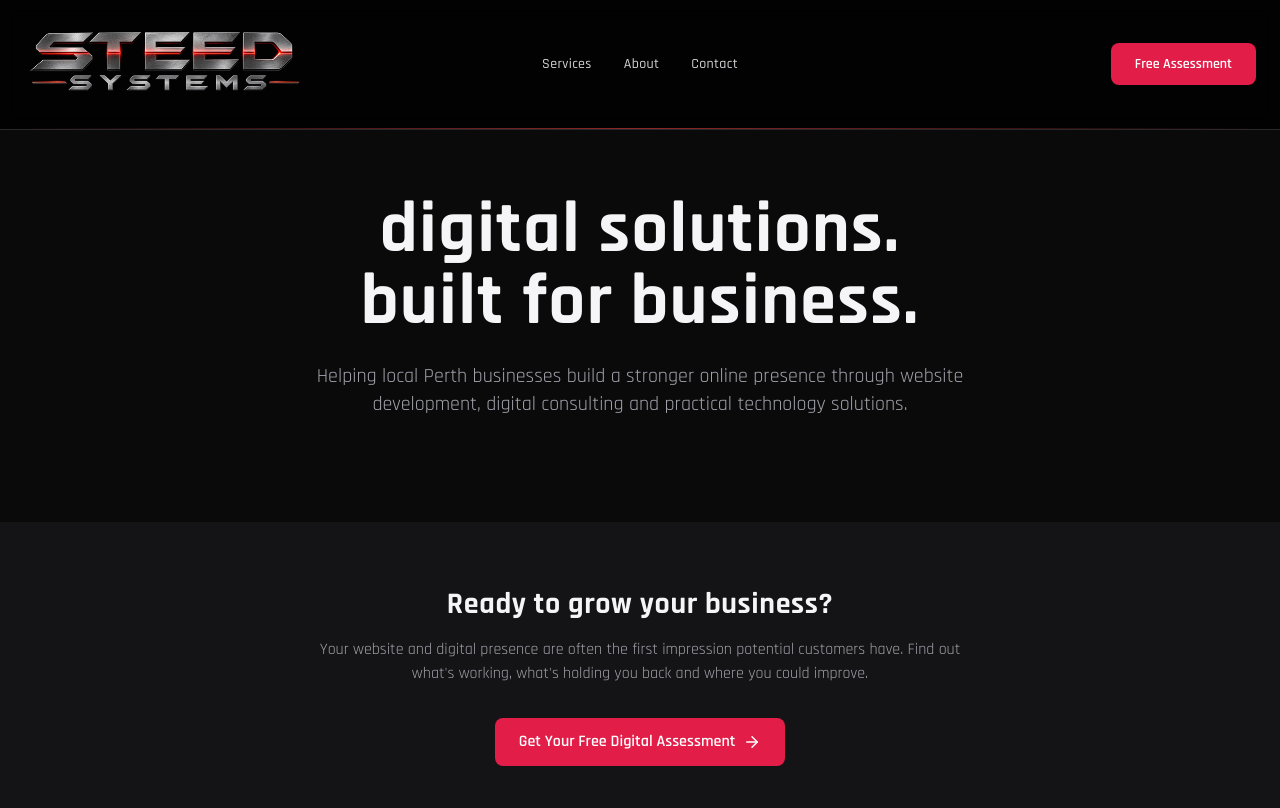
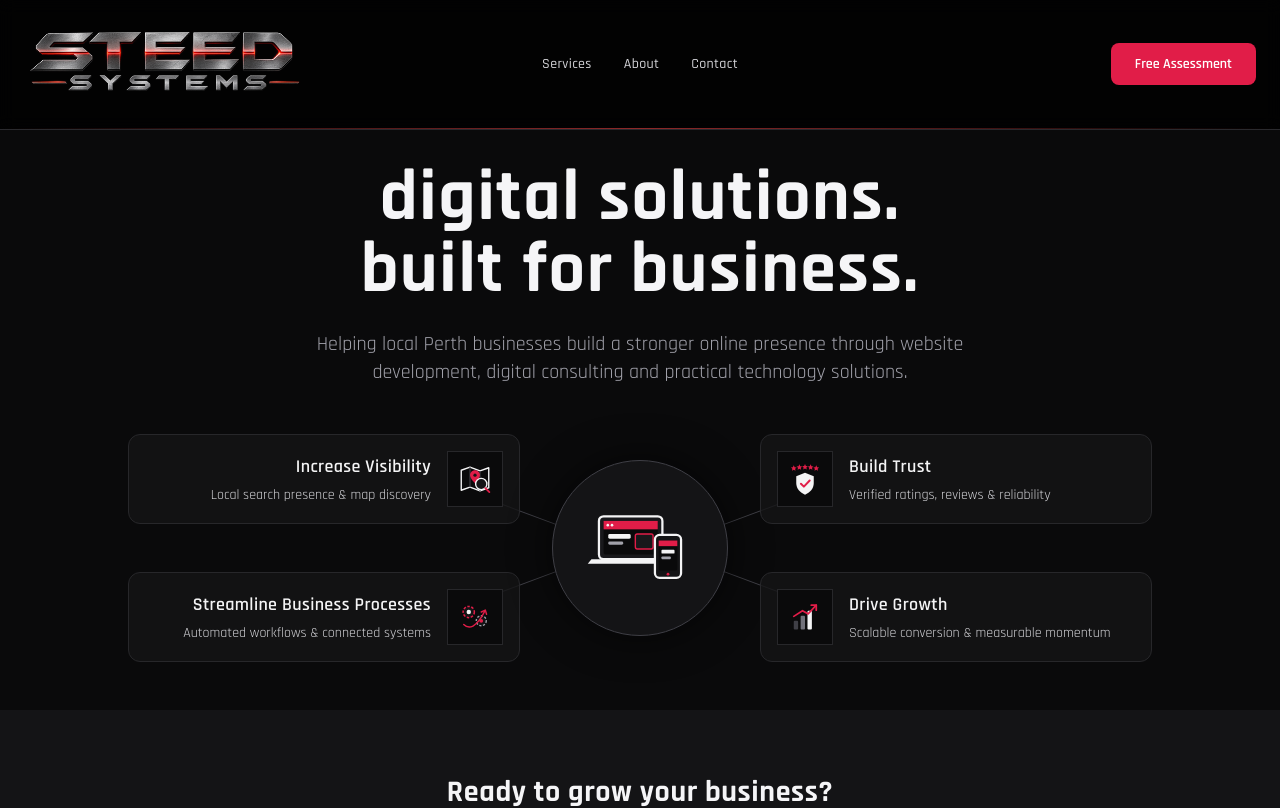
Before and after one commit to EvanSteed/steed-systems, a React (Vite) app: page / in a window 1280 px wide. Shown: the top 808 px of the page. Built offline with nearby package versions, Linux system fonts and the light colour scheme.

Commit message:
Update diagram spacing

```diff
--- /dev/null
+++ b/src/components/OnlinePresenceDiagram.tsx
@@ -0,0 +1,269 @@
+"use client";
+
+interface NodeItem {
+  id: string;
+  title: string;
+  description: string;
+  position: "top-left" | "bottom-left" | "top-right" | "bottom-right";
+}
+
+const NODES: NodeItem[] = [
+  {
+    id: "visibility",
+    title: "Increase Visibility",
+    description: "Local search presence & map discovery",
+    position: "top-left",
+  },
+  {
+    id: "processes",
+    title: "Streamline Business Processes",
+    description: "Automated workflows & connected systems",
+    position: "bottom-left",
+  },
+  {
+    id: "trust",
+    title: "Build Trust",
+    description: "Verified ratings, reviews & reliability",
+    position: "top-right",
+  },
+  {
+    id: "growth",
+    title: "Drive Growth",
+    description: "Scalable conversion & measurable momentum",
+    position: "bottom-right",
+  },
+];
+
+function NodeIcon({ id }: { id: NodeItem["id"] }) {
+  switch (id) {
+    case "visibility":
+      return (
+        <svg viewBox="0 0 64 64" className="h-10 w-10" fill="none" aria-hidden="true">
+          <path
+            d="M10 18L24 13L40 19L54 14V46L40 51L24 45L10 50V18Z"
+            stroke="#f4f4f5"
+            strokeWidth="2.2"
+            strokeLinejoin="round"
+          />
+          <path d="M24 13V45M40 19V51" stroke="#3f3f46" strokeWidth="1.8" />
+          <path
+            d="M32 18C27.58 18 24 21.48 24 25.78C24 31.3 32 39 32 39C32 39 40 31.3 40 25.78C40 21.48 36.42 18 32 18Z"
+            fill="#e11d48"
+          />
+          <circle cx="32" cy="25.8" r="2.6" fill="#141416" />
+          <circle
+            cx="42"
+            cy="40"
+            r="9"
+            fill="#141416"
+            stroke="#f4f4f5"
+            strokeWidth="2.2"
+          />
+          <path
+            d="M48.5 46.5L55 53"
+            stroke="#e11d48"
+            strokeWidth="2.8"
+            strokeLinecap="round"
+          />
+        </svg>
+      );
+
+    case "processes":
+      return (
+        <svg viewBox="0 0 64 64" className="h-10 w-10" fill="none" aria-hidden="true">
+          <circle
+            cx="22"
+            cy="24"
+            r="9"
+            fill="#141416"
+            stroke="#e11d48"
+            strokeWidth="2.4"
+            strokeDasharray="4 2.5"
+          />
+          <circle cx="22" cy="24" r="3.5" fill="#f4f4f5" />
+          <circle
+            cx="42"
+            cy="38"
+            r="8"
+            fill="#141416"
+            stroke="#a1a1aa"
+            strokeWidth="2.2"
+            strokeDasharray="3.5 2.5"
+          />
+          <circle cx="42" cy="38" r="3" fill="#e11d48" />
+          <path
+            d="M14 44C22 52 34 50 48 22"
+            stroke="#e11d48"
+            strokeWidth="2.4"
+            strokeLinecap="round"
+          />
+          <path
+            d="M42 24L48.5 21L50.5 27.5"
+            stroke="#e11d48"
+            strokeWidth="2.4"
+            strokeLinecap="round"
+            strokeLinejoin="round"
+          />
+        </svg>
+      );
+
+    case "trust":
+      return (
+        <svg viewBox="0 0 64 64" className="h-10 w-10" fill="none" aria-hidden="true">
+          <g fill="#e11d48">
+            <polygon points="14,10 15.4,13 18.6,13.4 16.2,15.6 16.8,18.8 14,17.2 11.2,18.8 11.8,15.6 9.4,13.4 12.6,13" />
+            <polygon points="23,8.5 24.4,11.5 27.6,11.9 25.2,14.1 25.8,17.3 23,15.7 20.2,17.3 20.8,14.1 18.4,11.9 21.6,11.5" />
+            <polygon points="32,8 33.4,11 36.6,11.4 34.2,13.6 34.8,16.8 32,15.2 29.2,16.8 29.8,13.6 27.4,11.4 30.6,11" />
+            <polygon points="41,8.5 42.4,11.5 45.6,11.9 43.2,14.1 43.8,17.3 41,15.7 38.2,17.3 38.8,14.1 36.4,11.9 39.6,11.5" />
+            <polygon points="50,10 51.4,13 54.6,13.4 52.2,15.6 52.8,18.8 50,17.2 47.2,18.8 47.8,15.6 45.4,13.4 48.6,13" />
+          </g>
+          <path
+            d="M32 22L46 27.5V38.5C46 47.5 39.8 54.2 32 57C24.2 54.2 18 47.5 18 38.5V27.5L32 22Z"
+            fill="#f4f4f5"
+          />
+          <path
+            d="M25.5 39.5L30.2 44.2L39.5 34.5"
+            stroke="#e11d48"
+            strokeWidth="3.2"
+            strokeLinecap="round"
+            strokeLinejoin="round"
+          />
+        </svg>
+      );
+
+    case "growth":
+      return (
+        <svg viewBox="0 0 64 64" className="h-10 w-10" fill="none" aria-hidden="true">
+          <rect x="14" y="38" width="7" height="14" rx="1.5" fill="#3f3f46" />
+          <rect x="25" y="30" width="7" height="22" rx="1.5" fill="#71717a" />
+          <rect x="36" y="22" width="7" height="30" rx="1.5" fill="#f4f4f5" />
+          <path
+            d="M14 31L28 22L37 27L50 13"
+            stroke="#e11d48"
+            strokeWidth="2.8"
+            strokeLinecap="round"
+            strokeLinejoin="round"
+          />
+          <path
+            d="M42 13H50V21"
+            stroke="#e11d48"
+            strokeWidth="2.8"
+            strokeLinecap="round"
+            strokeLinejoin="round"
+          />
+        </svg>
+      );
+  }
+}
+
+function CentralHubIcon() {
+  return (
+    <svg viewBox="0 0 120 96" className="h-24 w-28" fill="none" aria-hidden="true">
+      <rect
+        x="16"
+        y="14"
+        width="68"
+        height="46"
+        rx="5"
+        fill="#18181b"
+        stroke="#f4f4f5"
+        strokeWidth="2.4"
+      />
+      <rect x="21" y="19" width="58" height="36" rx="2" fill="#0a0a0b" />
+      <rect x="21" y="19" width="58" height="9" fill="#e11d48" />
+      <circle cx="25.5" cy="23.5" r="1.4" fill="#f4f4f5" />
+      <circle cx="30" cy="23.5" r="1.4" fill="#f4f4f5" />
+      <rect x="26" y="33" width="24" height="5" rx="1.5" fill="#f4f4f5" />
+      <rect x="26" y="41" width="16" height="3.5" rx="1.5" fill="#a1a1aa" />
+      <rect x="55" y="33" width="19" height="16" rx="2" fill="#18181b" stroke="#e11d48" strokeWidth="1.5" />
+      <path d="M8 60H92L96 65H4L8 60Z" fill="#f4f4f5" />
+      <rect
+        x="76"
+        y="34"
+        width="28"
+        height="46"
+        rx="5"
+        fill="#141416"
+        stroke="#f4f4f5"
+        strokeWidth="2.4"
+      />
+      <rect x="80" y="40" width="20" height="32" rx="1.5" fill="#0a0a0b" />
+      <rect x="80" y="40" width="20" height="6" fill="#e11d48" />
+      <rect x="83" y="50" width="14" height="4" rx="1" fill="#f4f4f5" />
+      <rect x="83" y="57" width="10" height="3" rx="1" fill="#a1a1aa" />
+      <circle cx="90" cy="76" r="1.5" fill="#e11d48" />
+    </svg>
+  );
+}
+
+export function OnlinePresenceDiagram() {
+  const topLeft = NODES.find((n) => n.position === "top-left")!;
+  const bottomLeft = NODES.find((n) => n.position === "bottom-left")!;
+  const topRight = NODES.find((n) => n.position === "top-right")!;
+  const bottomRight = NODES.find((n) => n.position === "bottom-right")!;
+
+  const renderCard = (node: NodeItem, alignRight = false) => (
+    <div
+      key={node.id}
+      className={`group flex items-center gap-4 rounded-xl border border-[#27272a] bg-[#141416]/80 p-4 transition-all duration-300 hover:-translate-y-0.5 hover:border-[#e11d48]/70 hover:shadow-[0_0_24px_rgba(225,29,72,0.16)] ${
+        alignRight ? "md:flex-row-reverse md:text-right" : ""
+      }`}
+    >
+      <div className="flex h-14 w-14 shrink-0 items-center justify-center rounded-lg border border-[#27272a] bg-[#0a0a0b] transition-transform duration-300 group-hover:scale-105 group-hover:border-[#e11d48]/60">
+        <NodeIcon id={node.id} />
+      </div>
+      <div>
+        <h3 className="text-base font-semibold text-[#f4f4f5] transition-colors duration-300 group-hover:text-white md:text-lg">
+          {node.title}
+        </h3>
+        <p className="mt-1 text-sm text-[#d4d4d8]">{node.description}</p>
+      </div>
+    </div>
+  );
+
+  return (
+    <div className="relative mx-auto w-full max-w-5xl bg-transparent pt-0 pb-12">
+      <div className="relative hidden items-center justify-between gap-6 md:grid md:grid-cols-[1fr_auto_1fr]">
+        <svg
+          className="pointer-events-none absolute inset-0 h-full w-full"
+          viewBox="0 0 1000 420"
+          fill="none"
+          preserveAspectRatio="none"
+          aria-hidden="true"
+        >
+          <path d="M330 105L430 175" stroke="#3f3f46" strokeWidth="1.5" />
+          <path d="M330 315L430 245" stroke="#3f3f46" strokeWidth="1.5" />
+          <path d="M670 105L570 175" stroke="#3f3f46" strokeWidth="1.5" />
+          <path d="M670 315L570 245" stroke="#3f3f46" strokeWidth="1.5" />
+        </svg>
+
+        <div className="relative z-10 flex flex-col gap-12">
+          {renderCard(topLeft, true)}
+          {renderCard(bottomLeft, true)}
+        </div>
+
+        <div className="relative z-10 flex items-center justify-center px-2">
+          <div className="flex h-44 w-44 items-center justify-center rounded-full border border-[#3f3f46] bg-[#141416] shadow-[0_0_40px_rgba(0,0,0,0.6)] transition-transform duration-300 hover:scale-[1.03] hover:border-[#e11d48]/60">
+            <CentralHubIcon />
+          </div>
+        </div>
+
+        <div className="relative z-10 flex flex-col gap-12">
+          {renderCard(topRight, false)}
+          {renderCard(bottomRight, false)}
+        </div>
+      </div>
+
+      <div className="flex flex-col items-center gap-6 md:hidden">
+        <div className="flex h-36 w-36 items-center justify-center rounded-full border border-[#3f3f46] bg-[#141416]">
+          <CentralHubIcon />
+        </div>
+        <div className="grid w-full grid-cols-1 gap-3 sm:grid-cols-2">
+          {NODES.map((node) => renderCard(node, false))}
+        </div>
+      </div>
+    </div>
+  );
+}
+
+export default OnlinePresenceDiagram;
--- a/src/pages/Home.tsx
+++ b/src/pages/Home.tsx
@@ -1,5 +1,6 @@
 import { Link } from 'react-router-dom'
 import { ArrowRight, CheckCircle2 } from 'lucide-react'
+import OnlinePresenceDiagram from '../components/OnlinePresenceDiagram'
 
 const services = [
   { title: 'Website Development', desc: 'Custom business websites, landing pages and redesigns built for speed, clarity and conversion.' },
@@ -13,11 +14,13 @@ export default function Home() {
   return (
     <>
       <section className="relative overflow-hidden">
-        <div className="max-w-7xl mx-auto px-4 sm:px-6 py-24 sm:py-16 text-center">
+        <div className="max-w-7xl mx-auto px-4 sm:px-6 py-24 sm:py-8 text-center">
           <h1 className="text-6xl sm:text-7xl leading-tight mb-6 font-bold">digital solutions.<br/>built for business.</h1>
-          <p className="text-[var(--muted)] text-xl mb-10 max-w-2xl mx-auto">Helping local Perth businesses build a stronger online presence through website development, digital consulting and practical technology solutions.</p>
+          <p className="text-[var(--muted)] text-xl mb-4 max-w-2xl mx-auto">Helping local Perth businesses build a stronger online presence through website development, digital consulting and practical technology solutions.</p>
         </div>
       </section>
+
+      <OnlinePresenceDiagram />
 
       <section className="bg-[#141416] py-16 text-center">
         <div className="max-w-7xl mx-auto px-4 sm:px-6">
@@ -51,7 +54,7 @@ export default function Home() {
       <section className="max-w-7xl mx-auto px-4 sm:px-6 py-16">
         <h2 className="text-3xl font-bold mb-8 text-center">Why choose Steed Systems</h2>
         <ul className="flex flex-col gap-4 mx-auto w-fit">
-          {['Direct communication with the business owner','Personalised solutions, not generic packages','Transparent, accessible pricing','Practical recommendations based on your business','Ongoing support and long-term relationships','Combines web, marketing, photography and AI'].map(i=>(
+          {['Direct communication with someone who cares about your business results','Personalised solutions, not generic packages','Transparent, accessible pricing','Practical recommendations based on your business','Ongoing support and long-term relationships','Combines web, marketing, photography and AI'].map(i=>(
             <li key={i} className="flex items-center gap-3 text-[var(--muted)] whitespace-nowrap"><CheckCircle2 className="mt-0.5 shrink-0" size={20}/>{i}</li>
           ))}
         </ul>
```
